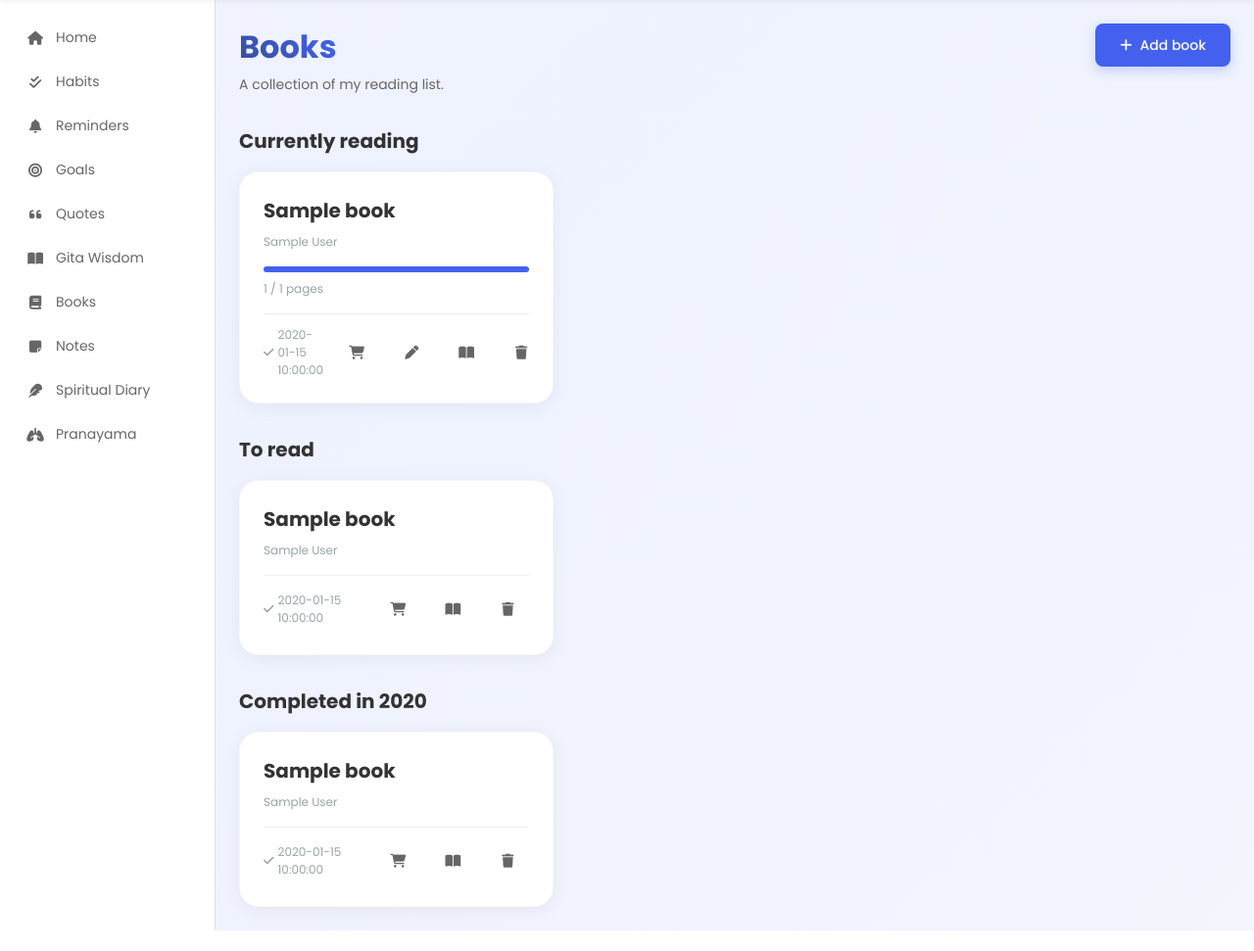
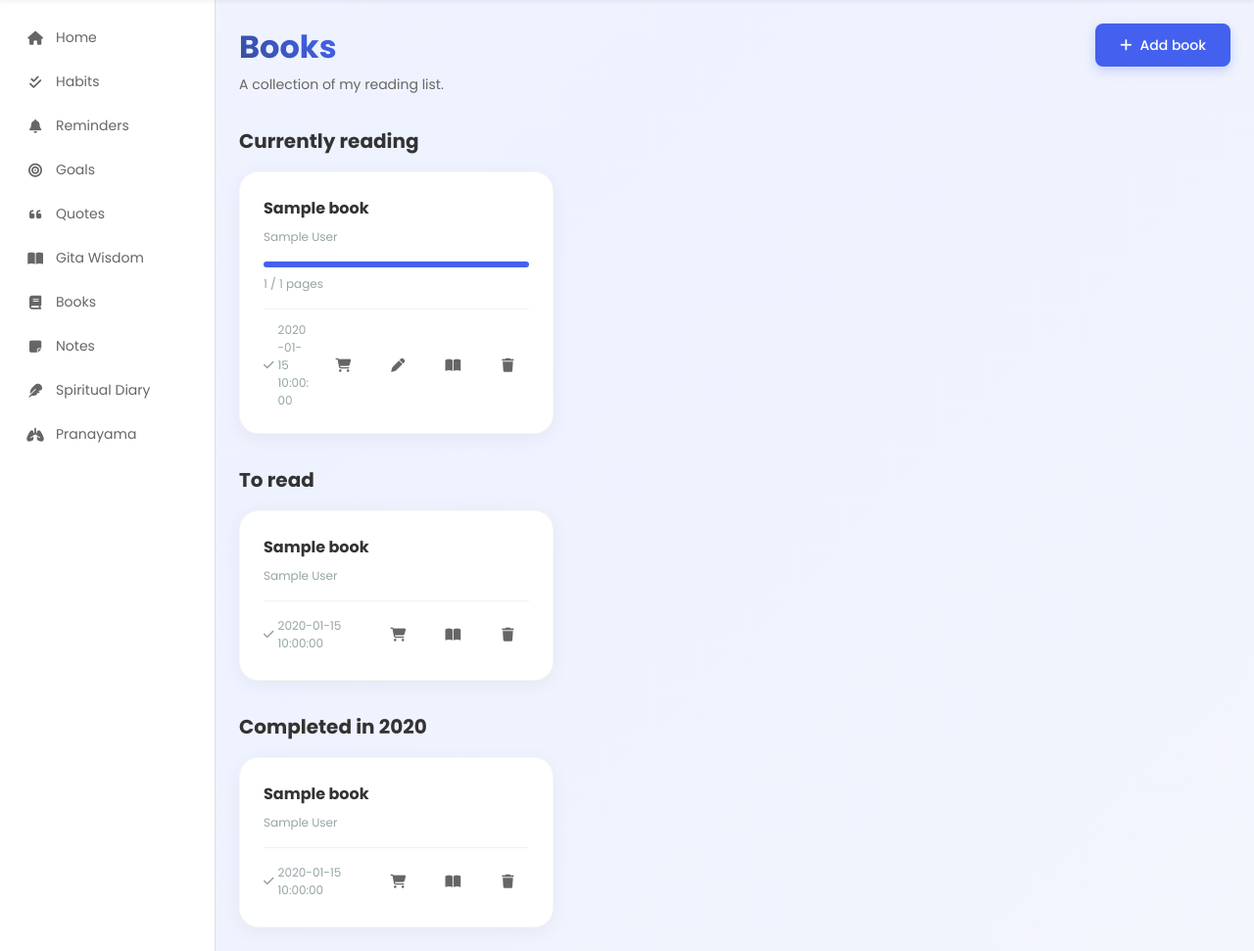
Before and after one commit to SinghalHarsh/harsh_website, a Flask app: template app/templates/pages/books.html in a window 1280 px wide. Shown: the part 60-1031 px from the top of the page at 98% size. Before the commit the page ends 1010 px from the top, so only its background shows below. Run offline with Flask 3, Linux system fonts and the light colour scheme; the template is opened without the code that fills it: most values are stand-ins (such as "Sample title", 1, 10 or a date in 2020).

Commit message:
fix: layout and overflow issues found in a page-by-page review
- Gita: the empty verse card was visible before drawing. The [hidden]
  attribute was being overridden by .verse { display: flex }; add a global
  [hidden] { display: none !important } so a class can no longer resurrect
  a hidden element.
- Diary: the sadhana table overflowed its wrapper and pushed the page
  sideways. The wrapper had overflow-x but the table had no min-width, so
  it stretched the container instead of scrolling inside it.
- Cards: pasted URLs in note, book and goal titles have no break
  opportunity and were widening their cards; add overflow-wrap: anywhere.
- Notes and books clamp long text (8 lines / 3 lines) so one long entry no
  longer dictates row height; the full text stays in the editor.
- Completed goals hug their content rather than stretching to grid height.
- Quotes: cap image height at 70vh so a tall screenshot does not push the
  controls off screen.

```diff
--- a/app/static/css/base.css
+++ b/app/static/css/base.css
@@ -1,6 +1,9 @@
 /* Reset, layout shell and navigation. */
 
 *, *::before, *::after { box-sizing: border-box; }
+
+/* `display` on a class must not resurrect a [hidden] element */
+[hidden] { display: none !important; }
 
 body {
     margin: 0;
--- a/app/static/css/components.css
+++ b/app/static/css/components.css
@@ -127,6 +127,11 @@
     font-weight: 700;
     color: var(--text);
     margin: 0 0 var(--sp-2);
+}
+
+/* Pasted URLs are long and unbroken; keep them inside their card */
+.card, .card__title, .card__meta, .chip, .list__item, .row-list__item {
+    overflow-wrap: anywhere;
 }
 .card__meta {
     font-size: var(--fs-xs);
--- a/app/templates/pages/books.html
+++ b/app/templates/pages/books.html
@@ -142,7 +142,14 @@
 {% block styles %}
 <style>
     .book { display: flex; flex-direction: column; gap: var(--sp-4); }
-    .book__footer { border-top: 1px solid var(--border-soft); padding-top: var(--sp-3); }
+    .book .card__title {
+        font-size: var(--fs-md);
+        display: -webkit-box;
+        -webkit-line-clamp: 3;
+        -webkit-box-orient: vertical;
+        overflow: hidden;
+    }
+    .book__footer { margin-top: auto; border-top: 1px solid var(--border-soft); padding-top: var(--sp-3); }
     .book__pages { margin-top: var(--sp-2); }
     .progress { height: 6px; background: var(--surface-alt); border-radius: var(--r-full); overflow: hidden; }
     .progress__bar { height: 100%; background: var(--primary); }
--- a/app/templates/pages/diary.html
+++ b/app/templates/pages/diary.html
@@ -65,6 +65,8 @@
     }
     .diary-table-wrapper {
         overflow-x: auto;
+        -webkit-overflow-scrolling: touch;
+        max-width: 100%;
         background: var(--surface);
         border-radius: 12px;
         box-shadow: 0 4px 6px rgba(0,0,0,0.05);
@@ -73,6 +75,7 @@
     }
     .diary-table {
         width: 100%;
+        min-width: 720px; /* scroll inside the wrapper instead of stretching it */
         border-collapse: collapse;
         font-size: 0.85rem;
     }
```
Also changed, not shown: app/templates/pages/goals.html (+9 -3 lines), app/templates/pages/notes.html (+12 -2 lines), app/templates/pages/quotes.html (+7 -1 lines).
